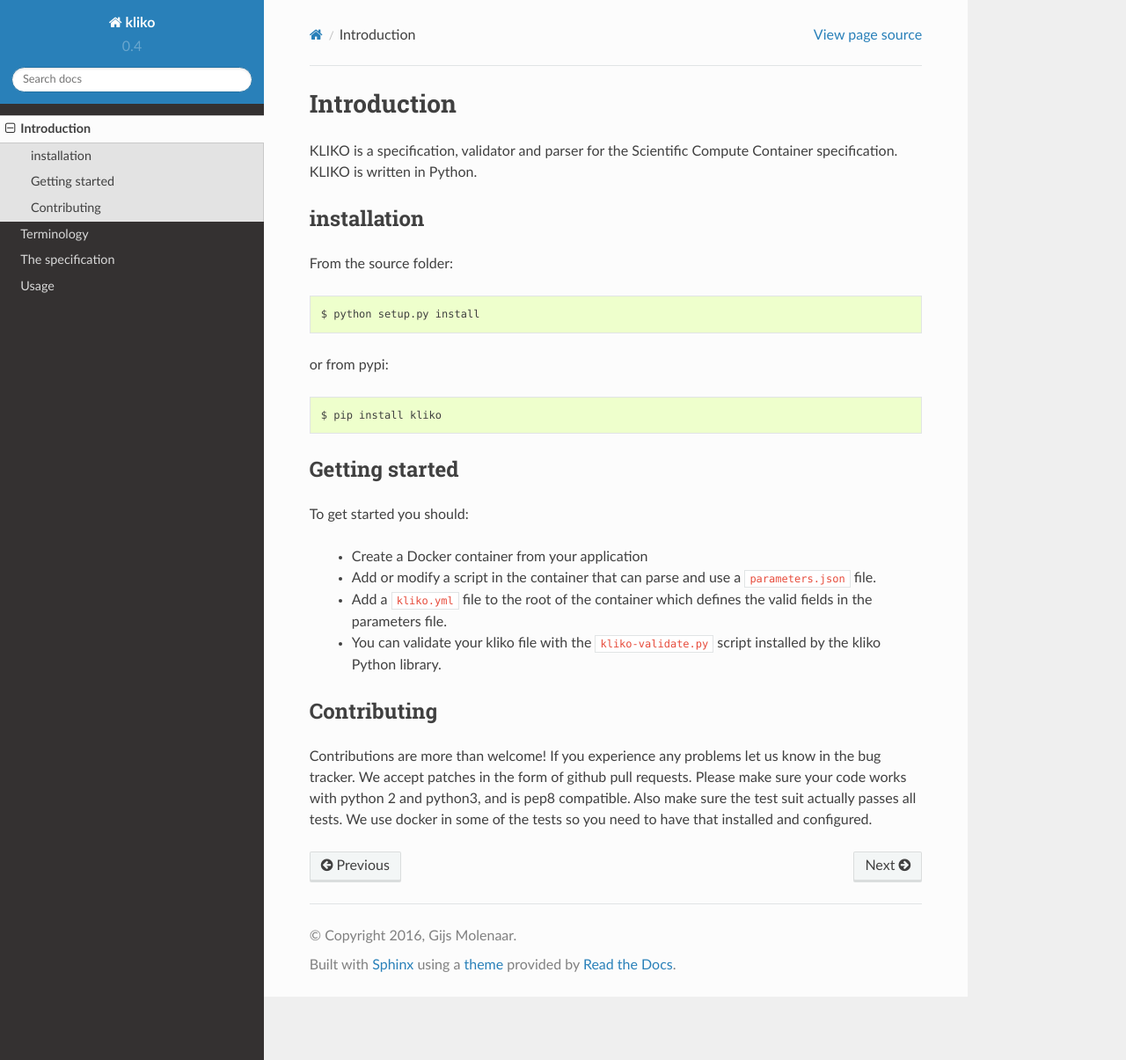
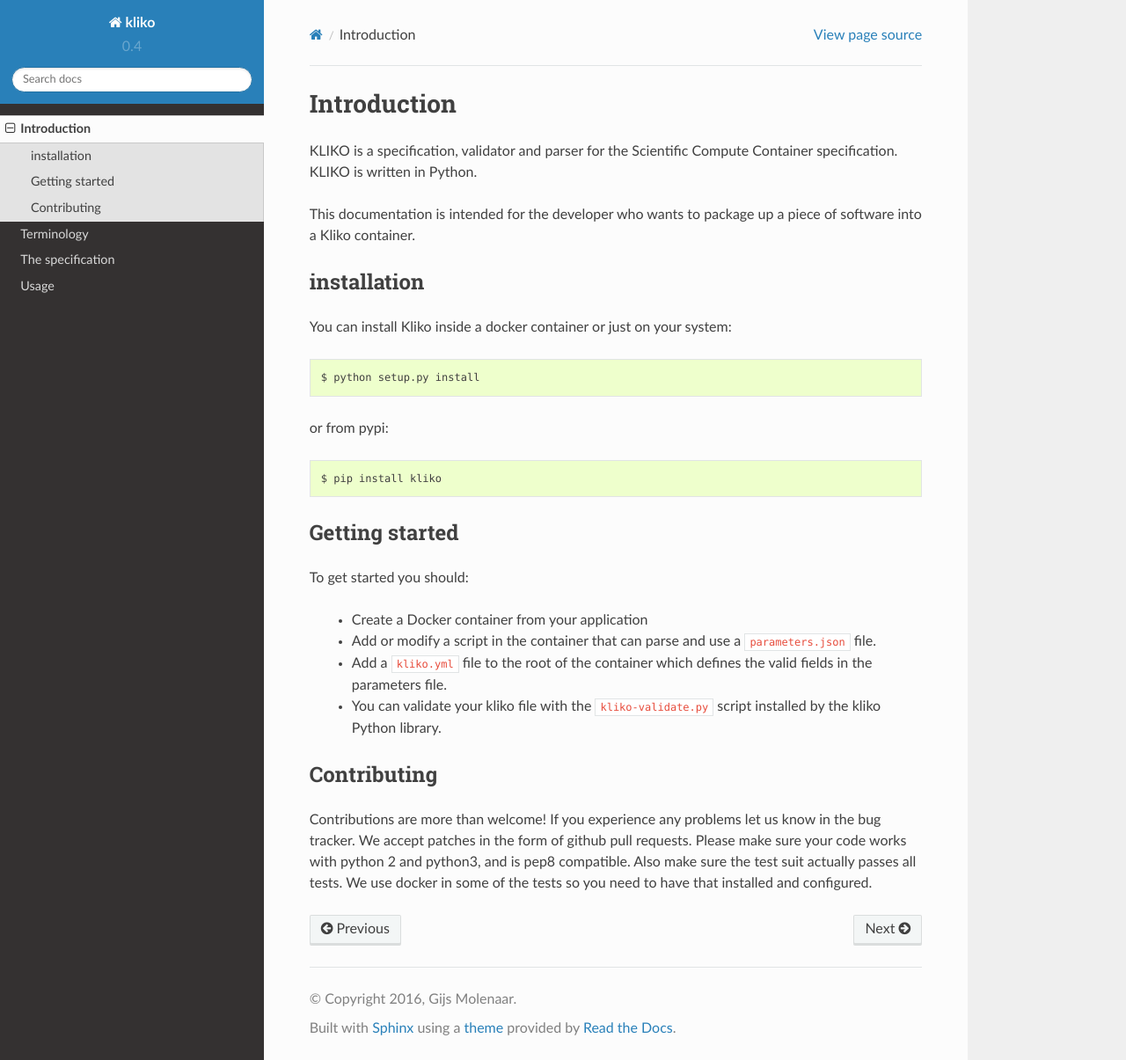
Before and after one commit to gijzelaerr/kliko, a Sphinx documentation site: the page built from doc/introduction.rst, in a window 1280 px wide and 1205 px high. Shown: the whole window at 88% size. Built offline with Sphinx 7.4.7 and the Read the Docs theme 2.0.0, drawn with Linux system fonts in a browser that asks for light colours.

Commit message:
added to wrong document

```diff
--- a/README.rst
+++ b/README.rst
@@ -8,7 +8,6 @@ About
 KLIKO is a specification, validator and parser for the Scientific Compute Container specification. KLIKO is written in
 Python. It enables a developer of scientific software to structure the input, output and paramaters of a compute task.
 
-This documentation is intended for the developer who wants to package up a piece of software into a Kliko container.
 
 Installation
 ------------
--- a/doc/introduction.rst
+++ b/doc/introduction.rst
@@ -5,10 +5,12 @@ Introduction
 KLIKO is a specification, validator and parser for the Scientific Compute Container specification. KLIKO is written in
 Python.
 
+This documentation is intended for the developer who wants to package up a piece of software into a Kliko container.
+
 installation
 ============
 
-From the source folder::
+You can install Kliko inside a docker container or just on your system::
 
     $ python setup.py install
 
```
